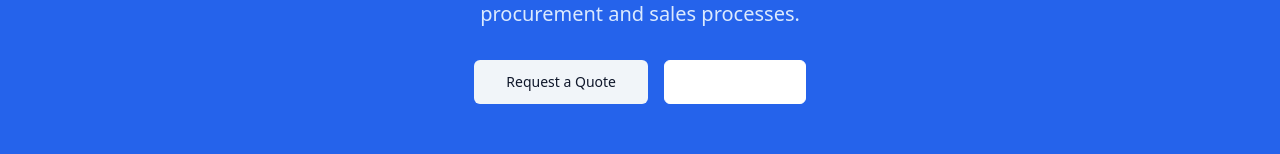
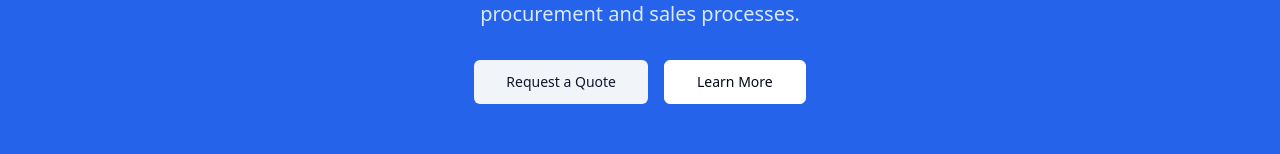
Before and after one commit to bharghav/Mahi_B2B, a React (Vite) app: page / in a window 1280 px wide. Shown: the part 1981-2135 px from the top of the page. Built offline with nearby package versions, Linux system fonts and the light colour scheme.

Commit message:
home page changes updated

```diff
--- a/src/pages/Index.tsx
+++ b/src/pages/Index.tsx
@@ -181,7 +181,7 @@ const Index = () => {
             <Button size="lg" variant="secondary" className="px-8 py-3">
               Request a Quote
             </Button>
-            <Button size="lg" variant="outline" className="px-8 py-3 border-white text-white hover:bg-white hover:text-blue-600">
+            <Button size="lg" variant="outline" className="px-8 py-3 border-white hover:bg-white hover:text-blue-600">
               Learn More
             </Button>
           </div>
```
